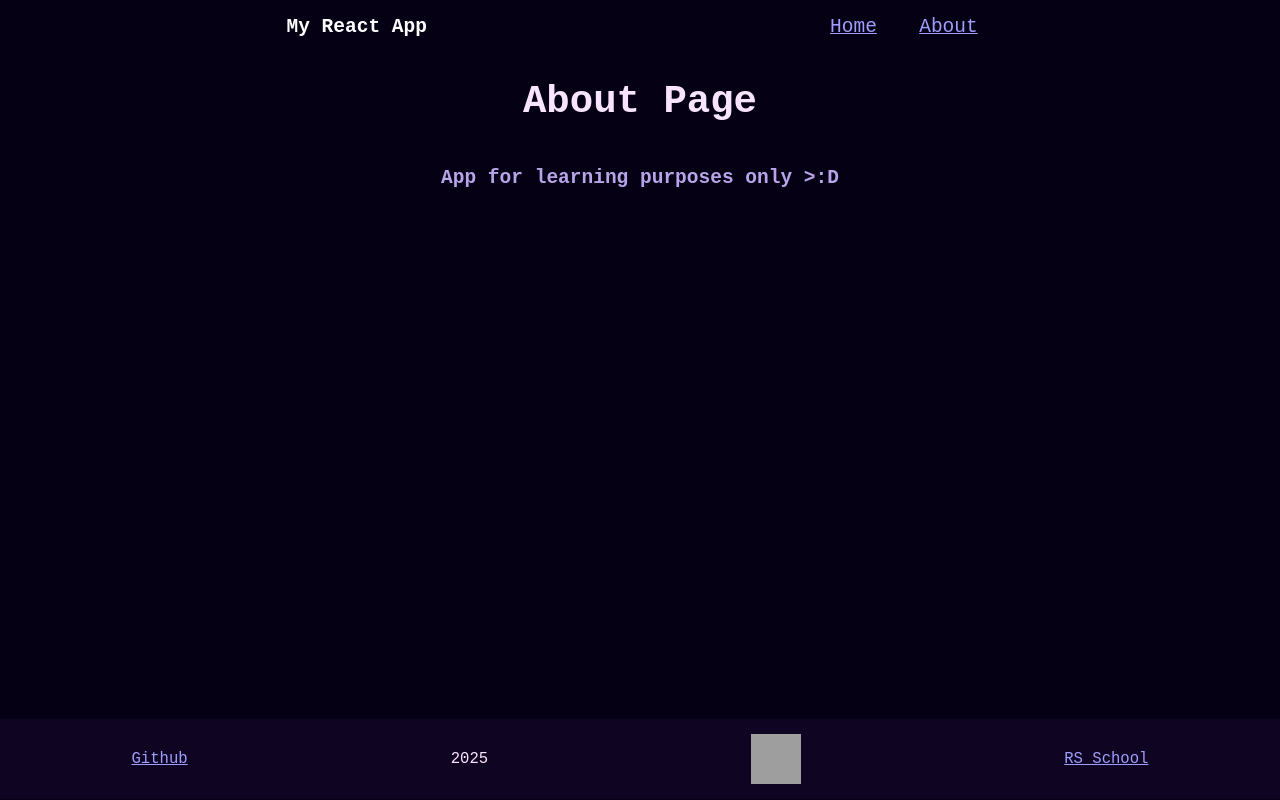
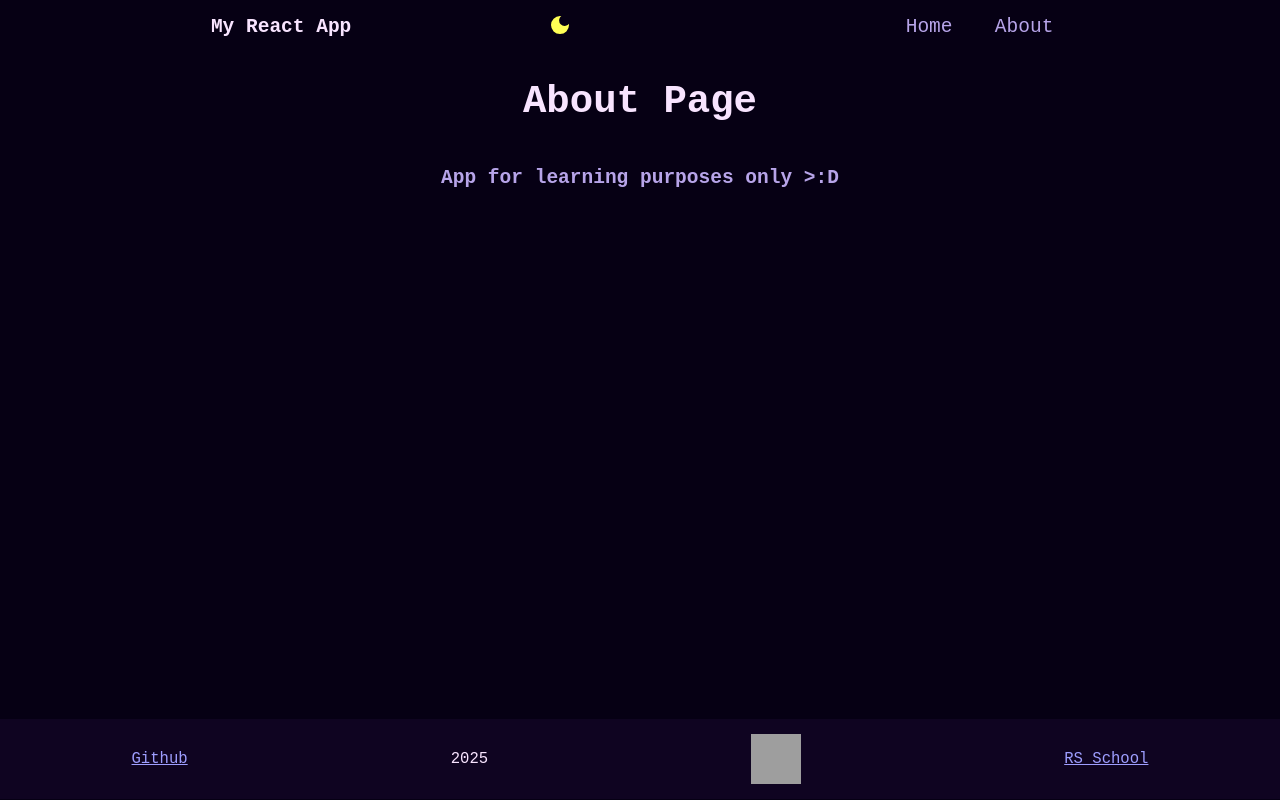
Before and after one commit to FirstDayAtWork/rss-react-course-projects, a React (Vite) app: page /about in a window 1280 px wide. Built offline with nearby package versions, Linux system fonts and the light colour scheme; grey boxes are pictures that could not be loaded.

Commit message:
feat: add theme changer

```diff
--- a/src/components/controls/controls.module.css
+++ b/src/components/controls/controls.module.css
@@ -37,6 +37,7 @@
   color: var(--bg-dark);
 
   background-color: var(--primary);
+  box-shadow: var(--shadow);
 }
 
 .control-search-btn:hover {
--- a/src/components/details/detail.module.css
+++ b/src/components/details/detail.module.css
@@ -4,3 +4,7 @@
   justify-content: space-between;
   font-size: 1.3rem;
 }
+
+.detail > span {
+  color: var(--text-muted);
+}
--- a/src/components/details/details.module.css
+++ b/src/components/details/details.module.css
@@ -20,13 +20,14 @@
   max-width: 500px;
   height: 650px;
   padding: 20px;
-  border: 1px solid var(--border-muted);
+  border: var(--border-card);
   border-top: 1px solid var(--highlight);
   border-radius: 1rem;
 
   text-decoration: none;
 
   background: var(--gradient-hover);
+  box-shadow: var(--shadow);
 
   transition: all 0.5s ease;
 }
--- a/src/components/header/header.module.css
+++ b/src/components/header/header.module.css
@@ -6,6 +6,10 @@
   padding: 0 20px;
 
   text-wrap: nowrap;
+}
+
+.header > h2 {
+  color: var(--text);
 }
 
 .navbar {
@@ -20,6 +24,15 @@
 .navbar-item {
   width: 90px;
   padding: 12px 14px;
+
   font-size: 1.5rem;
+  color: var(--text-muted);
   text-align: center;
+  text-decoration: none;
+
+  transition: var(--transition);
 }
+
+.navbar-item:hover {
+  color: var(--text);
+}
--- a/src/components/header/header.tsx
+++ b/src/components/header/header.tsx
@@ -1,11 +1,16 @@
 import type { JSX } from 'react';
 import classes from './header.module.css';
 import { Link } from 'react-router';
+import Theme from '../theme/theme';
+import ThemeProvider from '../theme/theme-provider';
 
 export default function Header(): JSX.Element {
   return (
     <header className={classes.header}>
       <h2>My React App</h2>
+      <ThemeProvider>
+        <Theme />
+      </ThemeProvider>
       <nav className={classes.navbar}>
         <Link to={'/'} className={classes['navbar-item']}>
           Home
--- a/src/components/results/item.module.css
+++ b/src/components/results/item.module.css
@@ -10,15 +10,16 @@
   max-width: 300px;
   height: 350px;
   padding: 20px;
-  border: 1px solid var(--border-muted);
+  border: var(--border-card);
   border-top: 1px solid var(--highlight);
   border-radius: 1rem;
 
   text-decoration: none;
 
   background: var(--gradient);
+  box-shadow: var(--shadow);
 
-  transition: all 0.5s ease;
+  transition: var(--transition);
 }
 
 .product-li:hover {
--- /dev/null
+++ b/src/components/theme/theme-context.tsx
@@ -0,0 +1,12 @@
+import type { Dispatch, SetStateAction } from 'react';
+import { createContext } from 'react';
+
+type ContextType = {
+  theme: string;
+  setTheme: Dispatch<SetStateAction<string>>;
+};
+
+export const ThemeContext = createContext<ContextType>({
+  theme: 'dark',
+  setTheme: (value) => value,
+});
--- /dev/null
+++ b/src/components/theme/theme-provider.tsx
@@ -0,0 +1,9 @@
+import type { JSX, ReactNode } from 'react';
+import { useState } from 'react';
+import { ThemeContext } from './theme-context';
+
+export default function ThemeProvider({ children }: { children: ReactNode }): JSX.Element {
+  const [theme, setTheme] = useState('dark');
+
+  return <ThemeContext.Provider value={{ theme, setTheme }}>{children}</ThemeContext.Provider>;
+}
--- /dev/null
+++ b/src/components/theme/theme.module.css
@@ -0,0 +1,9 @@
+.theme-btn {
+  cursor: pointer;
+  border: none;
+  background-color: inherit;
+}
+
+.hide {
+  display: none;
+}
--- /dev/null
+++ b/src/components/theme/theme.tsx
@@ -0,0 +1,36 @@
+import { use, type JSX } from 'react';
+import { ThemeContext } from './theme-context';
+import classes from './theme.module.css';
+
+export default function Theme(): JSX.Element {
+  const context = use(ThemeContext);
+
+  function handleClick(): void {
+    const value = context.theme === 'dark' ? 'light' : 'dark';
+    context.setTheme(value);
+    document.documentElement.classList.toggle('light');
+  }
+
+  return (
+    <div>
+      <button className={classes['theme-btn']} onClick={handleClick}>
+        <img
+          className={context.theme === 'light' ? classes.hide : ''}
+          key="dark"
+          src="icons/dark_28.svg"
+          alt="theme dark icon"
+          width={24}
+          height={24}
+        />
+        <img
+          className={context.theme === 'dark' ? classes.hide : ''}
+          key="light"
+          src="icons/light_28.svg"
+          alt="theme light icon"
+          width={24}
+          height={24}
+        />
+      </button>
+    </div>
+  );
+}
--- a/src/index.css
+++ b/src/index.css
@@ -21,6 +21,31 @@
   --info: oklch(70% 0.12 260deg);
   --gradient: linear-gradient(0deg, var(--bg) 97%, var(--bg-light));
   --gradient-hover: linear-gradient(0deg, var(--bg), var(--bg-light));
+  --border-card: solid 1px var(--border-muted);
+  --shadow: 0px 2px 2px oklch(0% 0 0deg / 20%), 0px 4px 4px oklch(0% 0 0deg / 10%);
+  --transition: all 0.5s ease;
+}
+
+:root.light {
+  --bg-dark: oklch(92% 0.06 297deg);
+  --bg: oklch(96% 0.06 297deg);
+  --bg-light: oklch(100% 0.06 297deg);
+  --text: oklch(15% 0.12 297deg);
+  --text-muted: oklch(40% 0.12 297deg);
+  --highlight: oklch(100% 0.12 297deg);
+  --border: oklch(60% 0.12 297deg);
+  --border-muted: oklch(70% 0.12 297deg);
+  --primary: oklch(40% 0.12 297deg);
+  --secondary: oklch(40% 0.12 117deg);
+  --danger: oklch(50% 0.12 30deg);
+  --warning: oklch(50% 0.12 100deg);
+  --success: oklch(50% 0.12 160deg);
+  --info: oklch(50% 0.12 260deg);
+  --gradient: linear-gradient(0deg, var(--bg) 97%, var(--bg-light));
+  --gradient-hover: linear-gradient(0deg, var(--bg), var(--bg-light));
+  --border-card: solid 1px var(--bg);
+  --shadow: 0px 2px 2px oklch(0% 0 0deg / 20%), 0px 4px 4px oklch(0% 0 0deg / 10%);
+  --transition: all 0.5s ease;
 }
 
 body {
```
Also changed, not shown: public/icons/dark_28.svg (added), public/icons/light_28.svg (added).
